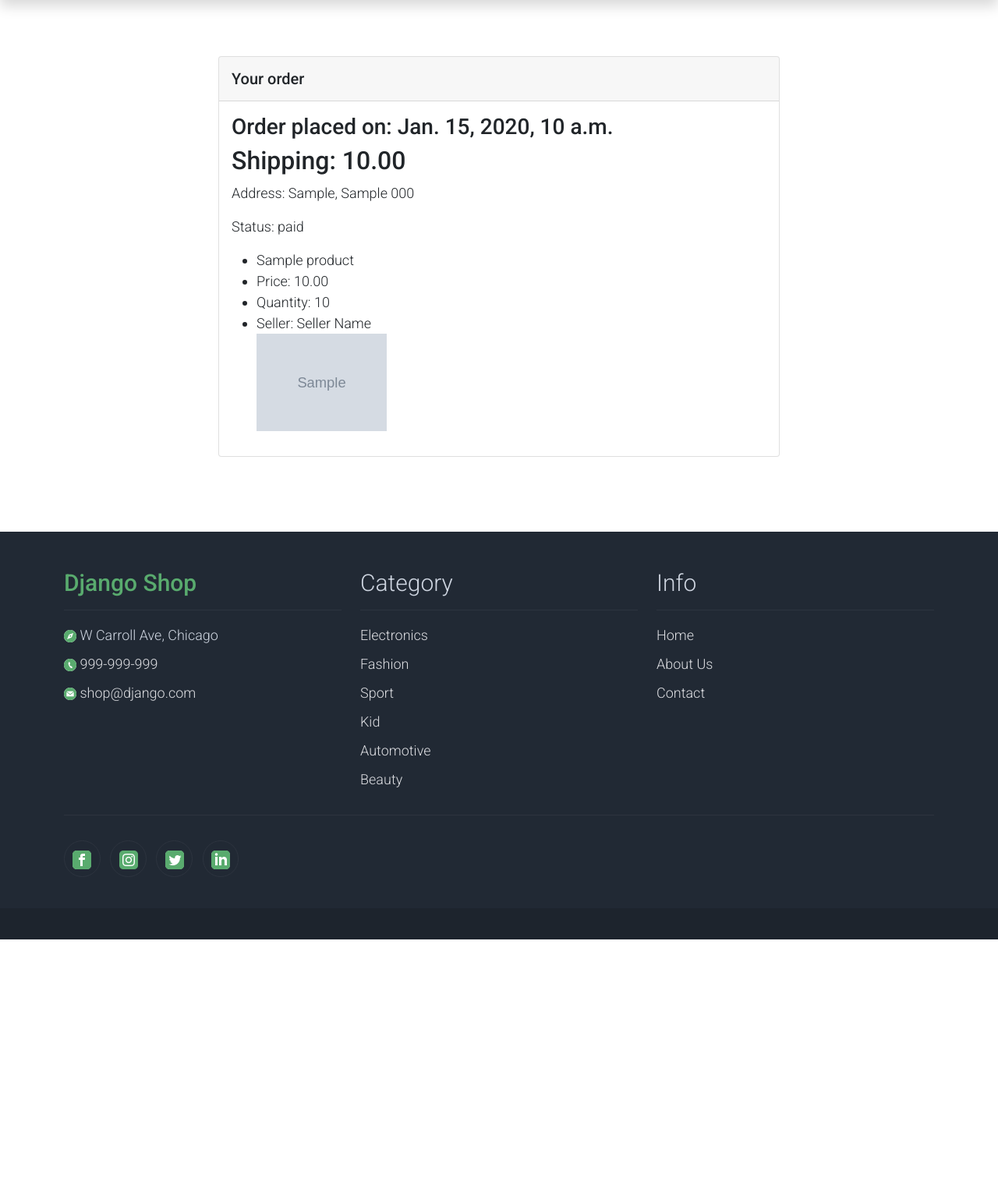
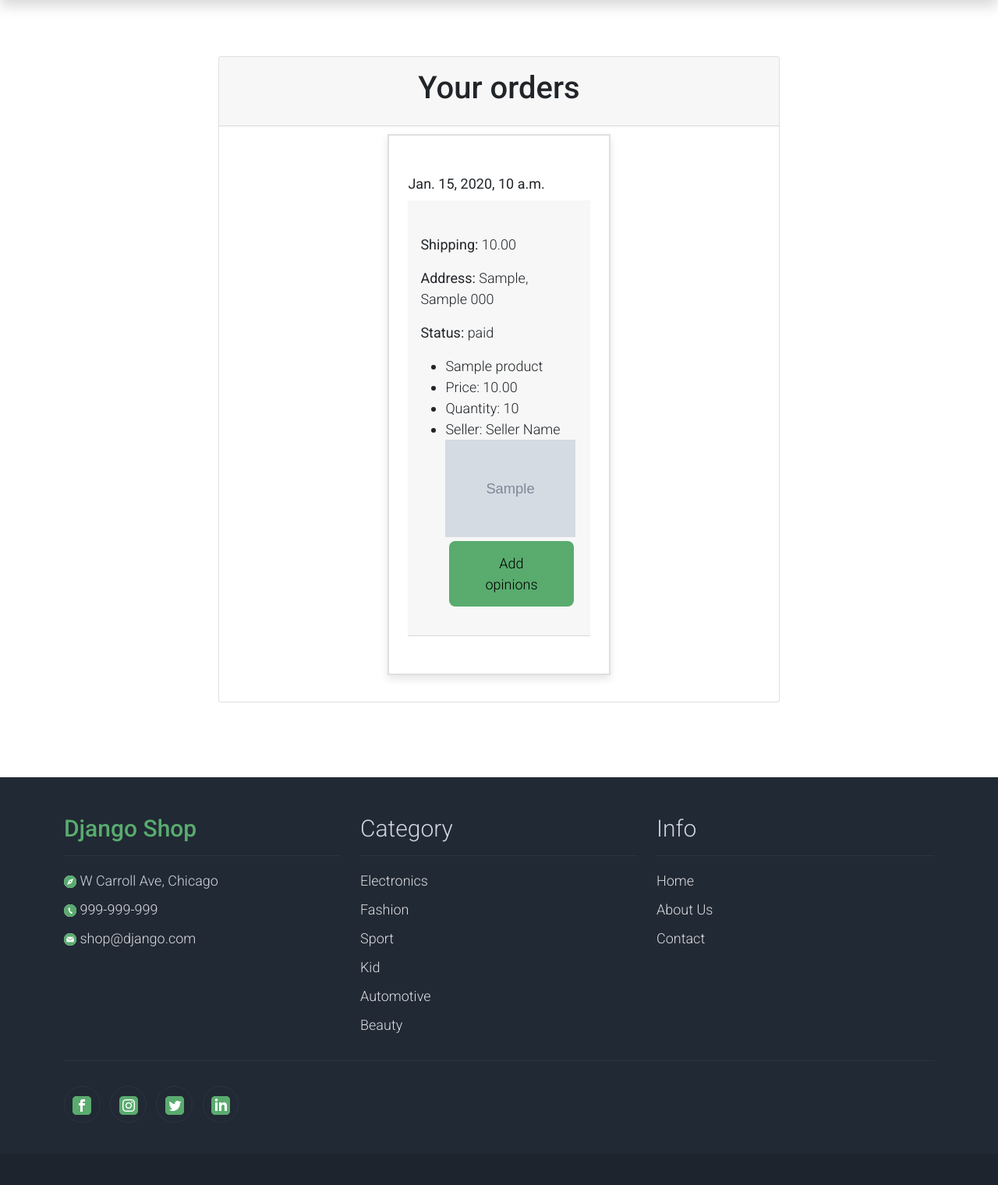
Before and after one commit to wiktoriamarszewska77/Django_shop, a Django app: page /order_summary/ in a window 1280 px wide. Shown: the part 132-1652 px from the top of the page at 78% size. Before the commit the page ends 1337 px from the top, so only its background shows below. Run offline with Django 4.2, Linux system fonts and the light colour scheme; a user stored in the database is signed in; data comes from the database, SQL or seed files in the repository; tables that the repository leaves empty hold one stand-in row (values such as "Sample post"); grey boxes marked "Sample" are stand-in pictures; some libraries are stand-ins or nearby versions.

Commit message:
Customization of templates for adding opinions

```diff
--- a/shop/order/templates/order_summary.html
+++ b/shop/order/templates/order_summary.html
@@ -8,14 +8,24 @@
       <div class="col-md-8">
         <div class="card mb-4">
           <div class="card-header py-3">
-            <h5 class="mb-0">Your order</h5>
+            <h1 class="text-center">Your orders</h1>
           </div>
-          <div class="card-body">
+          <div class="row justify-content-center">
             {% for order in orders %}
-            <h3>Order placed on: {{ order.date }}</h3>
-                <h2>Shipping: {{ order.delivery.price }}</h2>
-              <p>Address: {{ order.address }}</p>
-            <p>Status: {{ order.status }}</p>
+            <div class="col-md-5" style="margin: 10px;">
+            <div class="card mb-4 product-wap rounded-0">
+                <div class="card rounded-0">
+                   <div class="container py-5">
+                     <ul class="w-100 list-unstyled d-center justify-content-between mb-0">
+                       <li><strong>{{ order.date }}</strong></li>
+                        <li class="pt-2">
+                        </li>
+                    </ul>
+                     <div class="card-header py-3">
+                  <br>
+                  <p><strong>Shipping:</strong> {{ order.delivery.price }}</p>
+                  <p><strong>Address:</strong> {{ order.address }}</p>
+                  <p><strong>Status:</strong> {{ order.status }}</p>
               <ul>
                 {% for order_item in order_items %}
                   {% if order_item.order == order %}
@@ -26,14 +36,21 @@
                     <div class="bg-image hover-overlay hover-zoom ripple rounded" data-mdb-ripple-color="light">
                       <img src="{{ order_item.item.image.url }}" width="167px">
                     </div>
+                        <a href="{% url 'add_review' product_id=order_item.item.id %}" class="btn btn-success d-inline-block mr-2" style="margin: 5px;">Add opinions</a>
                   {% endif %}
                 {% endfor %}
               </ul>
             {% endfor %}
+                     </div>
+                   </div>
+
           </div>
         </div>
       </div>
     </div>
   </div>
+      </div>
+    </div>
+  </div>
 </section>
 {% endblock %}
--- a/shop/users/templates/profile.html
+++ b/shop/users/templates/profile.html
@@ -25,7 +25,7 @@
                 </li>
                 {% endif %}
                 <li class="pb-3">
-                    <a class="collapsed d-flex justify-content-between h3 text-decoration-none" href="{% url 'profile' %}">
+                    <a class="collapsed d-flex justify-content-between h3 text-decoration-none" href="{% url 'user_reviews' %}">
                         Reviews
                     </a>
                 </li>
```
Also changed, not shown: shop/products/templates/detail_product.html (+4 -5 lines), shop/products/templates/home.html (+6 -24 lines), shop/products/templates/products_list.html (+1 -7 lines), shop/review/templates/review_product.html (+8 -4 lines).
